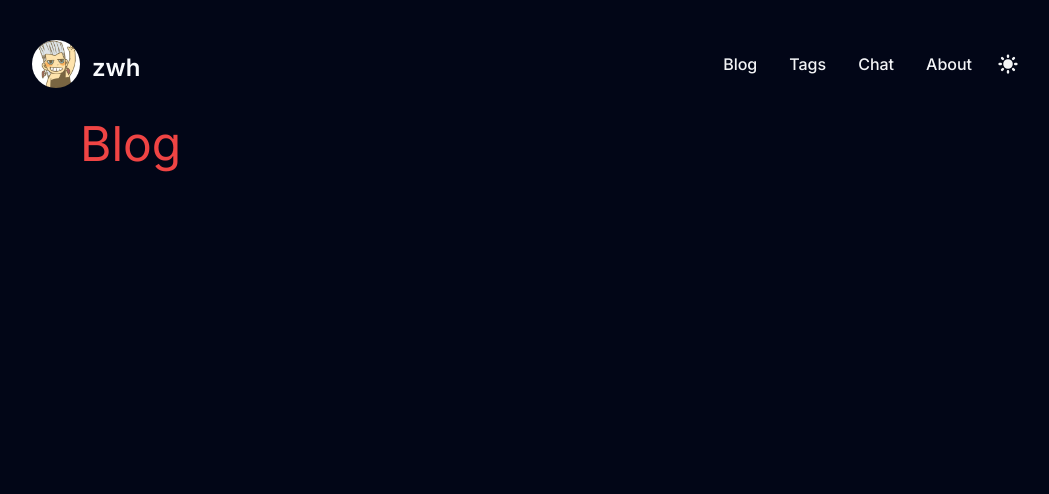
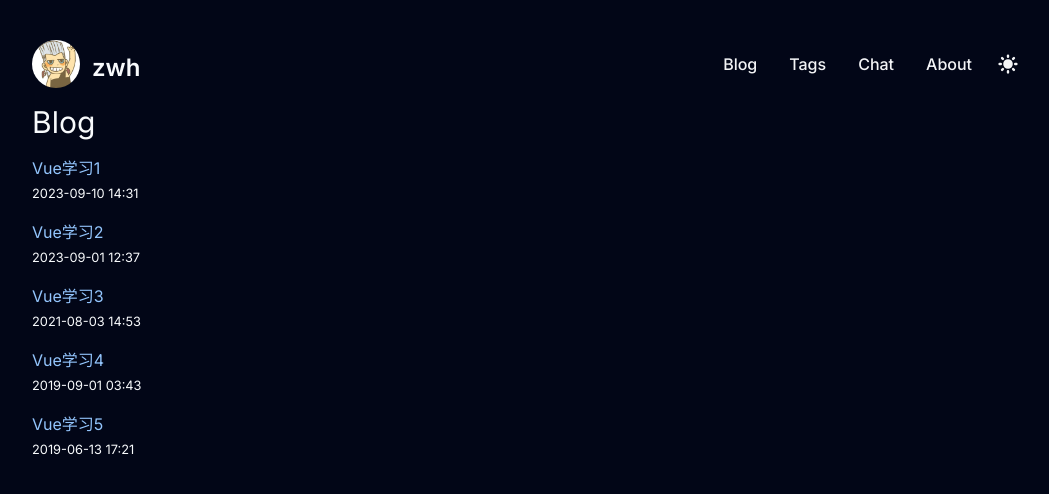
Before and after one commit to zhangwh754/nest-blog, a Next.js app: page / in a window 1280 px wide. Shown: the top 494 px of the page, without its empty margins (112-1161 px from the left). Built offline with nearby package versions, Linux system fonts and the light colour scheme.

Commit message:
add: ArticleLayout组件
- 安装dayjs
- 随机时间戳生成函数getRandomTimeStamp
- 初步封装ArticleLayout组件

```diff
--- a/src/app/chat/page.tsx
+++ b/src/app/chat/page.tsx
@@ -1,7 +1,9 @@
+import ArticleLayout from '@/components/ArticleLayout/page'
+
 export default function Chat() {
   return (
     <>
-      <h2 className="py-8 px-12 text-red-500 text-5xl">Chat</h2>
+      <ArticleLayout title="Chat"></ArticleLayout>
     </>
   )
 }
--- a/src/app/page.tsx
+++ b/src/app/page.tsx
@@ -1,7 +1,9 @@
+import ArticleLayout from "@/components/ArticleLayout/page";
+
 export default function Blog() {
   return (
     <>
-      <h2 className="py-8 px-12 text-red-500 text-5xl">Blog</h2>
+      <ArticleLayout title="Blog"></ArticleLayout>
     </>
   )
 }
--- /dev/null
+++ b/src/components/ArticleLayout/page.tsx
@@ -0,0 +1,33 @@
+import dayjs from 'dayjs'
+import Link from 'next/link'
+import { getRandomTimestamp } from '@/utils'
+
+interface IProps {
+  title: String
+}
+
+export default function ArticleLayout(props: IProps) {
+  return (
+    <>
+      {props.title && <h2 className="my-4 text-3xl">{props.title}</h2>}
+
+      <ul className="list-none">
+        {Array.from({ length: 5 }, () => ({ title: 'Vue学习', timeStamp: getRandomTimestamp() }))
+          .sort((a, b) => b.timeStamp - a.timeStamp)
+          .map((item, index) => (
+            <li key={item.title} className="my-4">
+              <Link href="/detail">
+                <h3 className="text-blue-500 dark:text-blue-300 no-underline hover:underline">
+                  {item.title}
+                  {index + 1}
+                </h3>
+              </Link>
+              <small>
+                <time dateTime={`${item.timeStamp}`}>{dayjs(item.timeStamp).format('YYYY-MM-DD HH:mm')}</time>
+              </small>
+            </li>
+          ))}
+      </ul>
+    </>
+  )
+}
--- /dev/null
+++ b/src/utils/index.ts
@@ -0,0 +1,3 @@
+import { getRandomTimestamp } from './jsUtil'
+
+export { getRandomTimestamp }
--- /dev/null
+++ b/src/utils/jsUtil.ts
@@ -0,0 +1,12 @@
+/**
+ * @description: 获取随机时间戳
+ * @param {number} start
+ * @param {number} end
+ */
+export const getRandomTimestamp = (start: number = new Date('2018-01-01').getTime(), end: number = Date.now()) => {
+  // 生成一个介于 start 和 end 之间的随机数
+  const randomTime = start + Math.random() * (end - start)
+
+  // 将随机数转换为整数，以获取时间戳
+  return Math.floor(randomTime)
+}
```
Also changed, not shown: package.json (+6 -5 lines), 1 other file (tests, documents, lock files or other folders).
